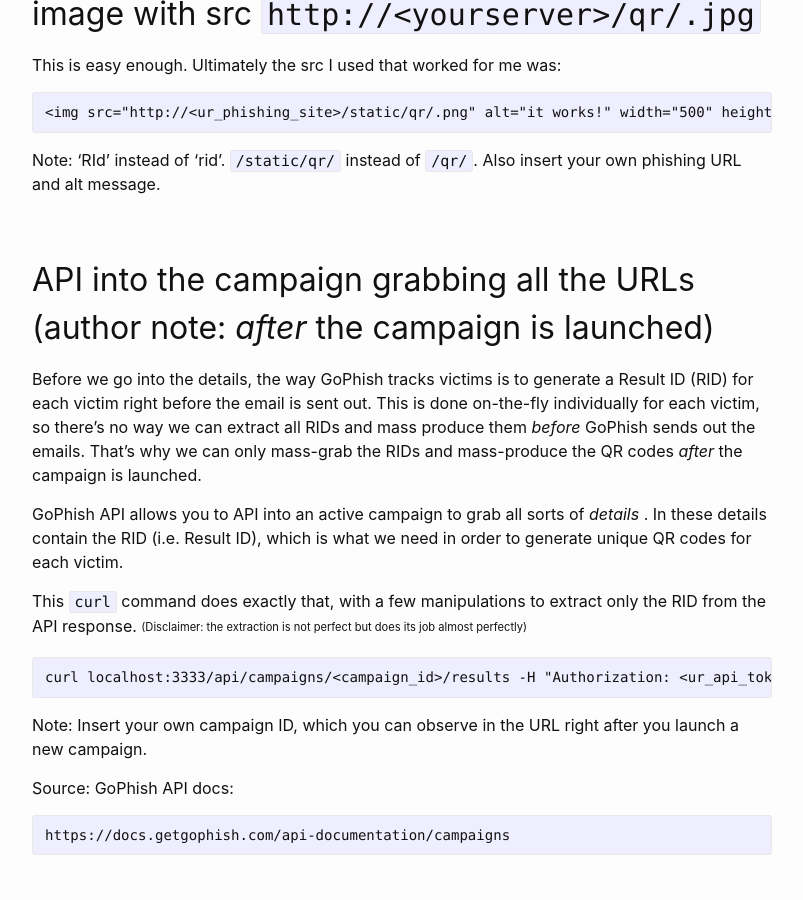
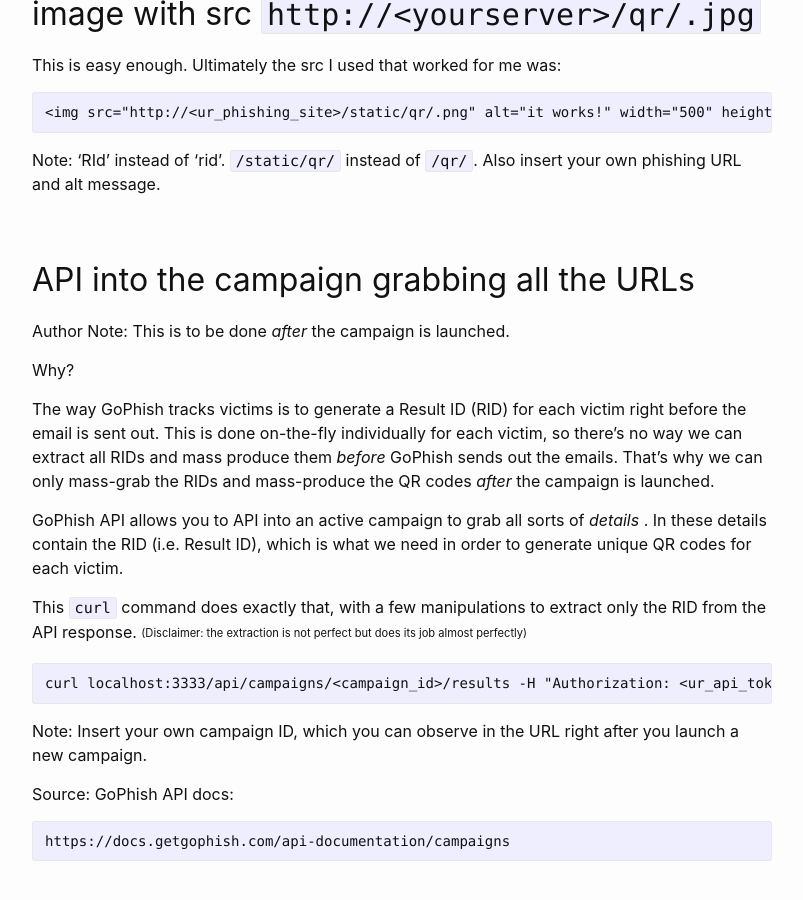
Before and after one commit to ongyuann/ongyuann.github.io, a Jekyll site: the page built from _posts/2020-05-27-qr-phishing-with-gophish.md, in a window 1280 px wide and 900 px high, scrolled down 695 px. Shown: the whole window, without its empty margins (238-1041 px from the left). Built offline with Jekyll 4.4.1, drawn with Linux system fonts in a browser that asks for light colours.

Commit message:
Update 2020-05-27-qr-phishing-with-gophish.md

````diff
--- a/_posts/2020-05-27-qr-phishing-with-gophish.md
+++ b/_posts/2020-05-27-qr-phishing-with-gophish.md
@@ -12,7 +12,7 @@
 
 Thankfully the colleague had contacted GoPhish's authors for solution:
 
-<img src="images/gophish_qr.jpg" alt="can i say how much i appreciate gophish?" class="inline"/>
+<img src="../images/gophish_qr.jpg" alt="GoPhish actually rocks" class="inline"/>
 
 It definitely seemed workable, so I got down to making the suggestions a reality.
 
@@ -26,9 +26,13 @@
 ```
 Note: 'RId' instead of 'rid'. `/static/qr/` instead of `/qr/`. Also insert your own phishing URL and alt message.
 
-## API into the campaign grabbing all the URLs (author note: _after_ the campaign is launched)
+## API into the campaign grabbing all the URLs
 
-Before we go into the details, the way GoPhish tracks victims is to generate a Result ID (RID) for each victim right before the email is sent out. This is done on-the-fly individually for each victim, so there's no way we can extract all RIDs and mass produce them _before_ GoPhish sends out the emails. That's why we can only mass-grab the RIDs and mass-produce the QR codes _after_ the campaign is launched.
+Author Note: This is to be done _after_ the campaign is launched.
+
+Why?
+
+The way GoPhish tracks victims is to generate a Result ID (RID) for each victim right before the email is sent out. This is done on-the-fly individually for each victim, so there's no way we can extract all RIDs and mass produce them _before_ GoPhish sends out the emails. That's why we can only mass-grab the RIDs and mass-produce the QR codes _after_ the campaign is launched.
 
 GoPhish API allows you to API into an active campaign to grab all sorts of _details_ . In these details contain the RID (i.e. Result ID), which is what we need in order to generate unique QR codes for each victim.
 
````
